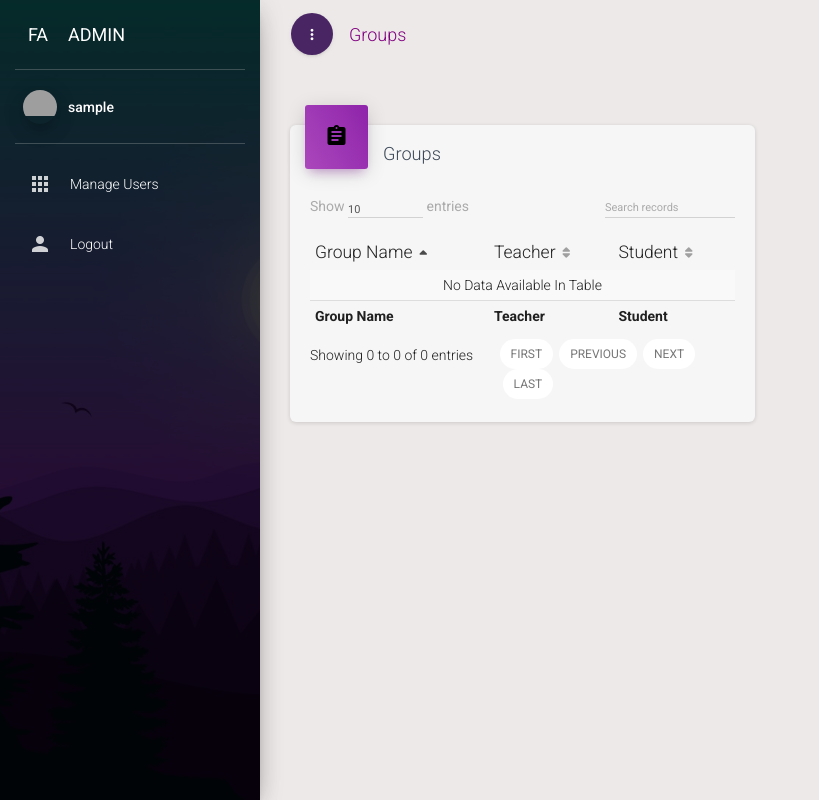
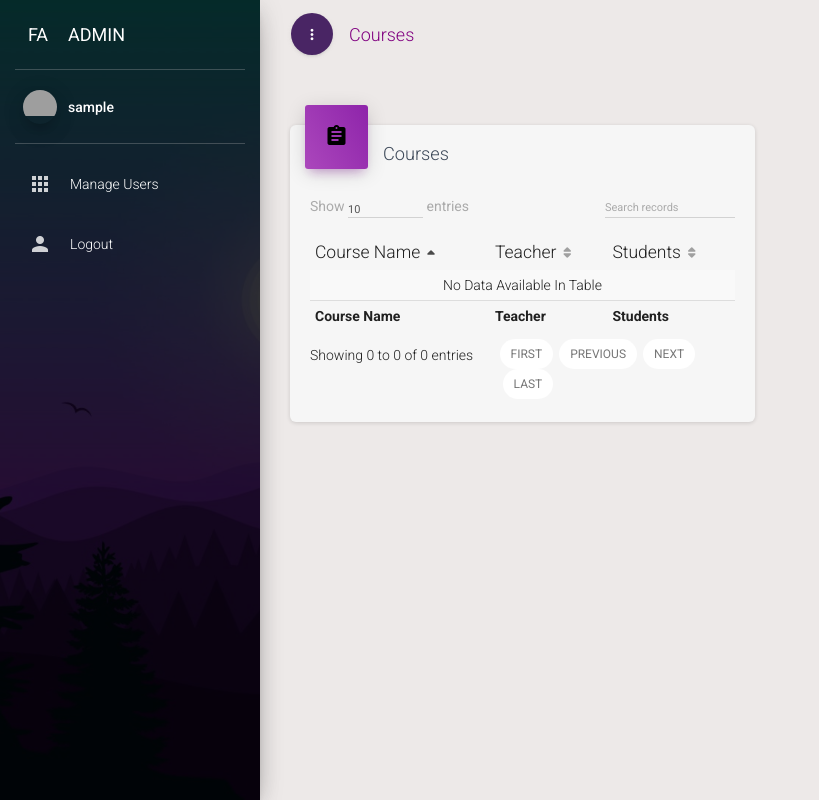
Before and after one commit to Doodsie/faceattendify_trymuna, a Flask app: page /grouplist in a window 1280 px wide. Shown: the whole page, without its empty margins (0-819 px from the left). Run offline with Flask 3, Linux system fonts and the light colour scheme; the visitor is signed in with stand-in values (Sample User, id 1); data that the repository does not hold is empty; some libraries are stand-ins or nearby versions; some web fonts are replaced; grey boxes are pictures that could not be loaded.

Commit message:
Edit Group into Course Channel

```diff
--- a/templates/grouplist.html
+++ b/templates/grouplist.html
@@ -8,23 +8,23 @@
                                     <i class="material-icons">assignment</i>
                                 </div>
                                 <div class="card-content">
-                                    <h4 class="card-title">Groups</h4>
+                                    <h4 class="card-title">Courses</h4>
                                     <div class="toolbar">
                                     </div>
                                     <div class="material-datatables">
                                         <table id="datatables" class="table table-striped table-no-bordered table-hover" cellspacing="0" width="100%" style="width:100%; text-transform:capitalize;">
                                             <thead>
                                                 <tr>
-                                                    <th>Group Name</th>
+                                                    <th>Course Name</th>
                                                     <th>Teacher</th>
-													<th>Student</th>
+													<th>Students</th>
                                                 </tr>
                                             </thead>
                                             <tfoot>
                                                 <tr>
-                                                    <th>Group Name</th>
+                                                    <th>Course Name</th>
                                                     <th>Teacher</th>
-													<th>Student</th>
+													<th>Students</th>
                                                 </tr>
                                             </tfoot>
                                             <tbody>
@@ -52,7 +52,7 @@
                                     <i class="material-icons">mail_outline</i>
                                 </div>
                                 <div class="card-content">
-                                    <h4 class="card-title" style="text-transform:capitalize;"><b>Group :</b> {{ groupname }},&nbsp; <b> Teacher :</b> {{ groupteacher }} </h4>
+                                    <h4 class="card-title" style="text-transform:capitalize;"><b>Course :</b> {{ groupname }} &nbsp; <b> Teacher :</b> {{ groupteacher }} </h4>
 
                                         <div class="form-group label-floating">
                                              <div class="material-datatables">
@@ -139,7 +139,7 @@
 
 	$('.header_nav').removeClass('active');
 	$('.grouplist').addClass('active');
-	$('#header_page_title').html('Groups');
+	$('#header_page_title').html('Courses');
 
 
 
--- a/templates/header.html
+++ b/templates/header.html
@@ -127,7 +127,7 @@
 					<li class="header_nav groups">
                         <a href="/groups">
                             <i class="material-icons">apps</i>
-                            <p> Groups </p>
+                            <p> Course Channel </p>
                         </a>
                     </li>
 					<li class="header_nav report">
@@ -146,7 +146,7 @@
 					<li class="header_nav grouplist">
                         <a href="/grouplist">
                             <i class="material-icons">apps</i>
-                            <p> Groups</p>
+                            <p> Course Channel </p>
                         </a>
                     </li>
 
```
